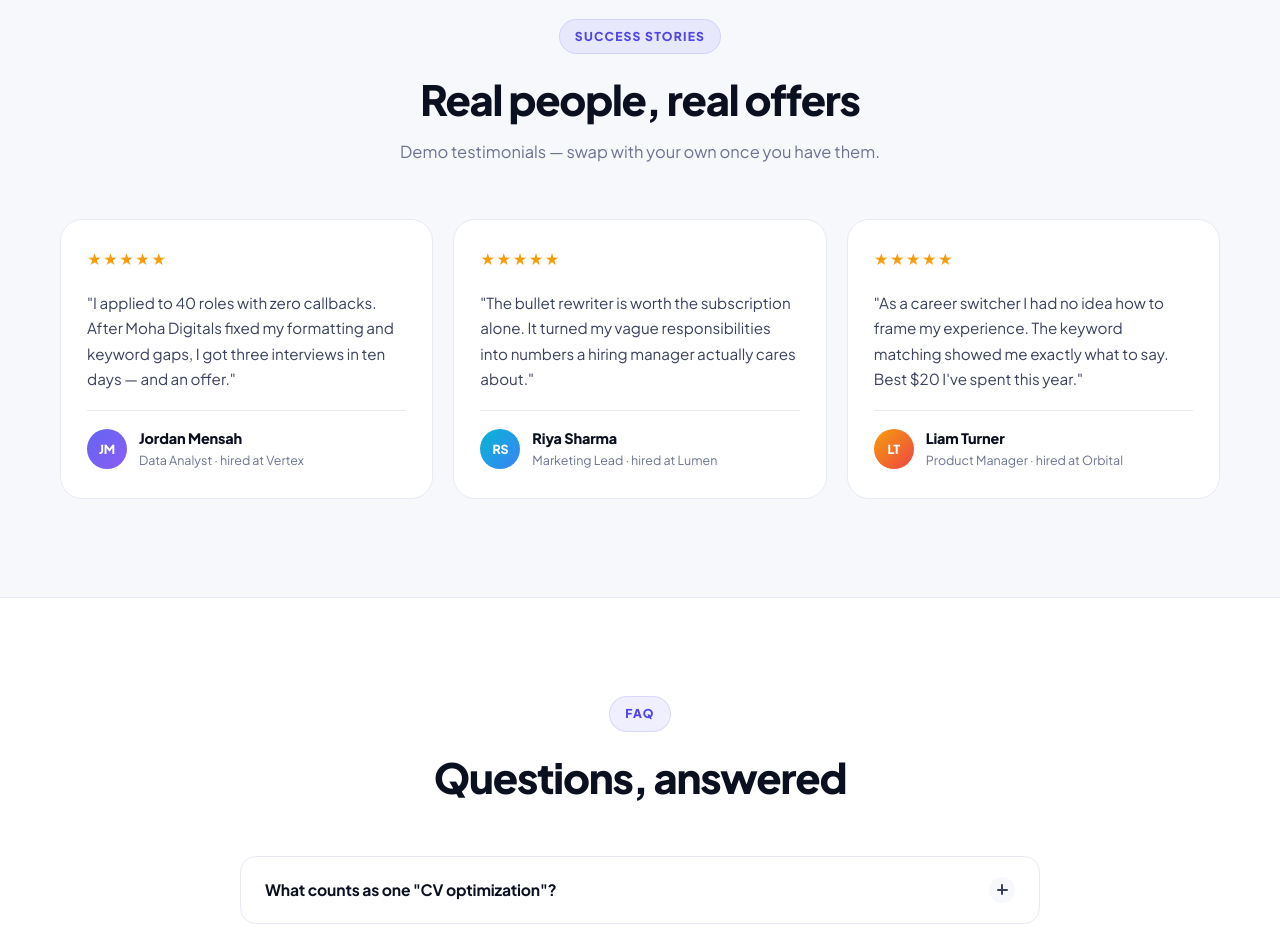
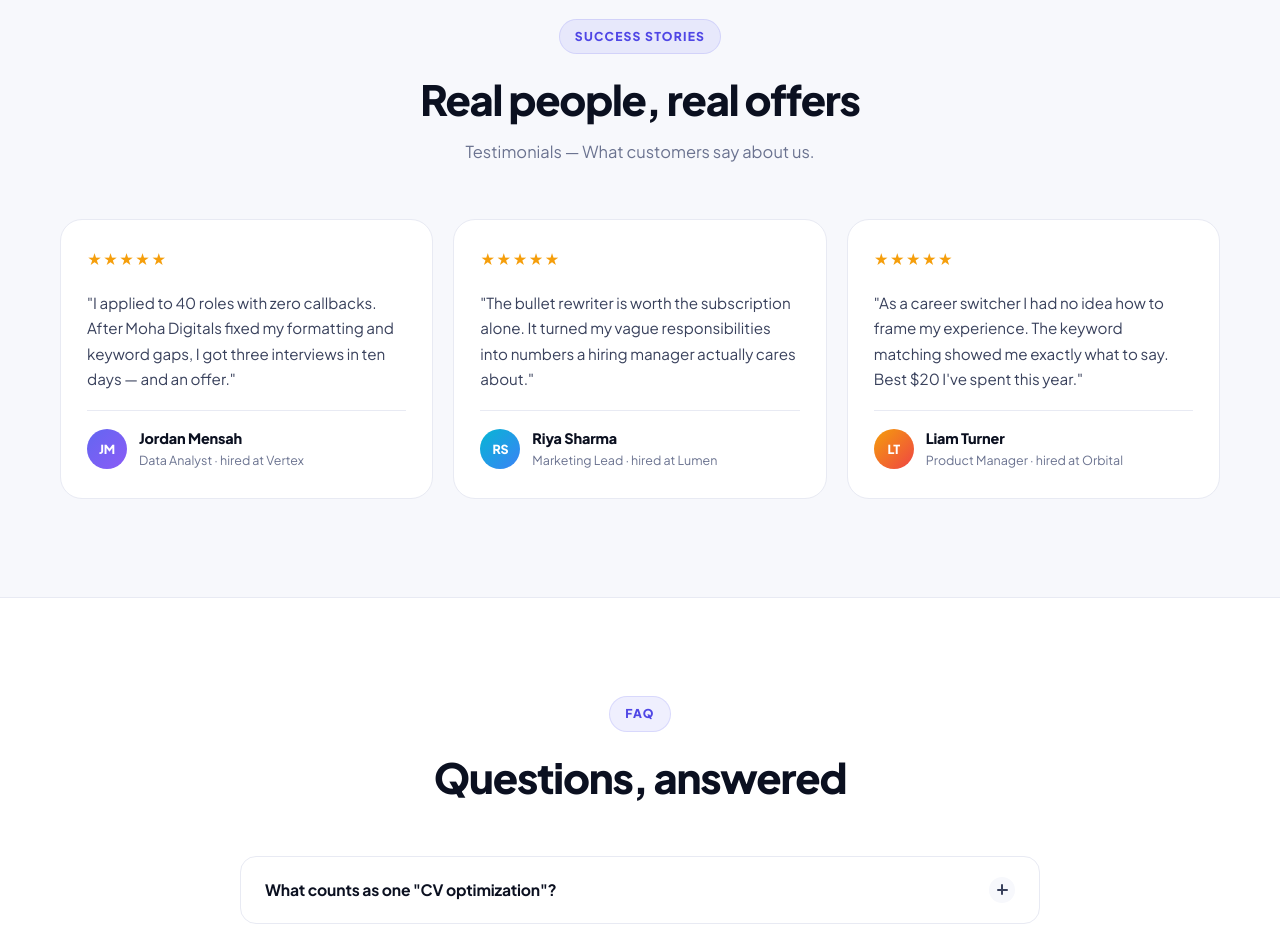
Before and after one commit to Daimsy05/Moha-Digitals, a website: page index.html in a window 1280 px wide. Shown: the part 4700-5636 px from the top of the page. Drawn offline with Linux system fonts and the light colour scheme.

Commit message:
Update index.html

```diff
--- a/index.html
+++ b/index.html
@@ -1208,7 +1208,7 @@ section[id]{scroll-margin-top:100px}
       <div class="section-head">
         <span class="eyebrow" data-reveal>Success stories</span>
         <h2 data-reveal style="--d:60ms">Real people, real offers</h2>
-        <p data-reveal style="--d:120ms">Demo testimonials — swap with your own once you have them.</p>
+        <p data-reveal style="--d:120ms">Testimonials — What customers say about us.</p>
       </div>
 
       <div class="quotes">
```
